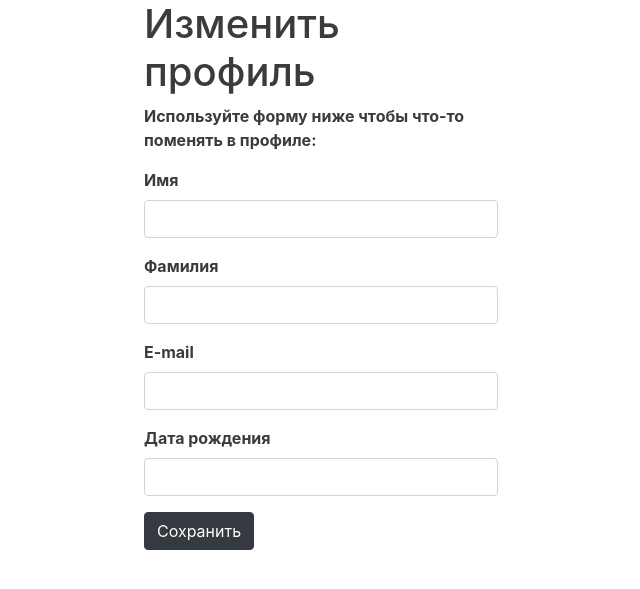
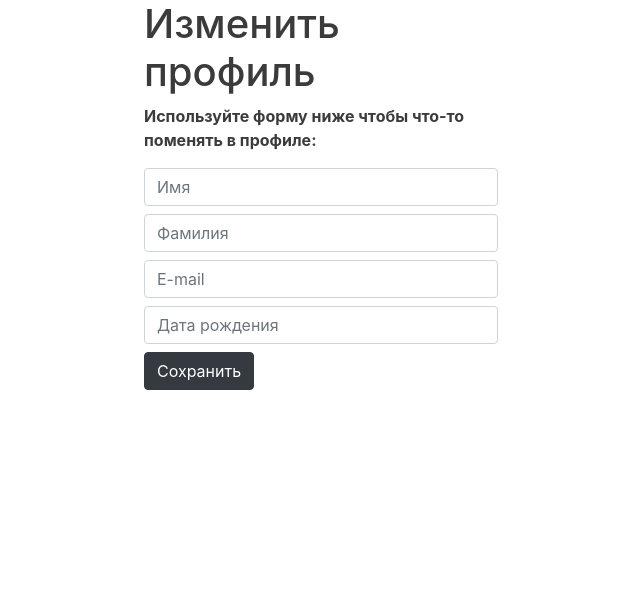
Before and after one commit to den503/todoapp, a Django app: template accounts/templates/accounts/edit.html in a window 1280 px wide. Shown: the top 589 px of the page, without its empty margins (415-1055 px from the left). Run offline with Django 3.2, Linux system fonts and the light colour scheme; the template is opened without the code that fills it: values that come from a table or form of the project are taken from there, others are empty; some libraries are stand-ins or nearby versions.

Commit message:
[Accounts] * updated templates * code refactoring

```diff
--- a/accounts/forms.py
+++ b/accounts/forms.py
@@ -9,17 +9,25 @@ class LoginForm(forms.Form):
 
 
 class RegistrationForm(forms.ModelForm):
-    password = forms.CharField(label='Пароль', widget=forms.PasswordInput(attrs={'class': 'form-control mb-2', 'placeholder': 'Пароль'}))
-    password_confirmation = forms.CharField(label='Подтвердите пароль', widget=forms.PasswordInput(attrs={'class': 'form-control mb-2', 'placeholder': 'Подтверждение пароля'}))
+    password = forms.CharField(label='Пароль',
+                               widget=forms.PasswordInput(attrs={'class': 'form-control mb-2',
+                                                                 'placeholder': 'Пароль'
+                                                                 }))
+    password_confirmation = forms.CharField(label='Подтвердите пароль',
+                                            widget=forms.PasswordInput(attrs={'class': 'form-control mb-2',
+                                                                              'placeholder': 'Подтверждение пароля'}))
 
     class Meta:
         model = User
         fields = ('username', 'first_name', 'email')
         labels = {'username': 'username', 'first_name': 'Имя', 'email': 'E-mail'}
         widgets = {
-            'username': forms.TextInput(attrs={'class': 'form-control', 'placeholder': 'username'}),
-            'first_name': forms.TextInput(attrs={'class': 'form-control mb-2', 'placeholder': 'Имя'}),
-            'email': forms.EmailInput(attrs={'class': 'form-control mb-2', 'placeholder': 'E-mail'}),
+            'username': forms.TextInput(attrs={'class': 'form-control',
+                                               'placeholder': 'username'}),
+            'first_name': forms.TextInput(attrs={'class': 'form-control mb-2',
+                                                 'placeholder': 'Имя'}),
+            'email': forms.EmailInput(attrs={'class': 'form-control mb-2',
+                                             'placeholder': 'E-mail'}),
         }
 
     def clean_password_confirmation(self):
@@ -35,9 +43,12 @@ class UserEditForm(forms.ModelForm):
         fields = ('first_name', 'last_name', 'email')
         labels = {'first_name': 'Имя', 'last_name': 'Фамилия', 'email': 'E-mail'}
         widgets = {
-            'first_name': forms.TextInput(attrs={'class': 'form-control'}),
-            'last_name': forms.TextInput(attrs={'class': 'form-control'}),
-            'email': forms.EmailInput(attrs={'class': 'form-control'}),
+            'first_name': forms.TextInput(attrs={'class': 'form-control mb-2',
+                                                 'placeholder': 'Имя'}),
+            'last_name': forms.TextInput(attrs={'class': 'form-control mb-2',
+                                                'placeholder': 'Фамилия'}),
+            'email': forms.EmailInput(attrs={'class': 'form-control mb-2',
+                                             'placeholder': 'E-mail'}),
         }
 
 
@@ -47,5 +58,6 @@ class ProfileEditForm(forms.ModelForm):
         fields = ('birth_date', )
         labels = {'birth_date': 'Дата рождения'}
         widgets = {
-            'birth_date': forms.DateInput(attrs={'class': 'form-control'}),
+            'birth_date': forms.DateInput(attrs={'class': 'form-control mb-2',
+                                                 'placeholder': 'Дата рождения'}),
         }
--- a/accounts/templates/accounts/edit.html
+++ b/accounts/templates/accounts/edit.html
@@ -7,22 +7,24 @@
     <p>Используйте форму ниже чтобы что-то поменять в профиле:</p>
     <form action="." method="post" enctype="multipart/form-data">
         {% csrf_token %}
-        <div class="form-group">
-            <label for="{{ user_form.first_name.id_for_label}}">{{ user_form.first_name.label }}</label>
+        <div class="form-row align-items-center">
+            <div class="col-12">
+                <label class="sr-only" for="{{ user_form.first_name.id_for_label}}">{{ user_form.first_name.label }}</label>
                 {{ user_form.first_name }}
             </div>
-        <div class="form-group">
-            <label for="{{ user_form.last_name.id_for_label}}">{{ user_form.last_name.label }}</label>
+            <div class="col-12">
+                <label class="sr-only" for="{{ user_form.last_name.id_for_label}}">{{ user_form.last_name.label }}</label>
                 {{ user_form.last_name }}
             </div>
-        <div class="form-group">
-            <label for="{{ user_form.email.id_for_label}}">{{ user_form.email.label }}</label>
+            <div class="col-12">
+                <label class="sr-only" for="{{ user_form.email.id_for_label}}">{{ user_form.email.label }}</label>
                 {{ user_form.email }}
             </div>
 
-         <div class="form-group">
-            <label for="{{ profile_form.birth_date.id_for_label}}">{{ profile_form.birth_date.label }}</label>
+             <div class="col-12">
+                <label class="sr-only" for="{{ profile_form.birth_date.id_for_label}}">{{ profile_form.birth_date.label }}</label>
                 {{ profile_form.birth_date }}
+            </div>
         </div>
 {% comment %}        <div class="form-group">
             <label for="{{ profile_form.avatar.id_for_label}}">{{ profile_form.avatar.label }}</label>
```
Also changed, not shown: tasks/forms.py (+12 -5 lines), tasks/templates/tasks/create.html (+9 -7 lines), tasks/templates/tasks/edit.html (+10 -2 lines). Lines whose indentation alone changed are shown as unchanged.
